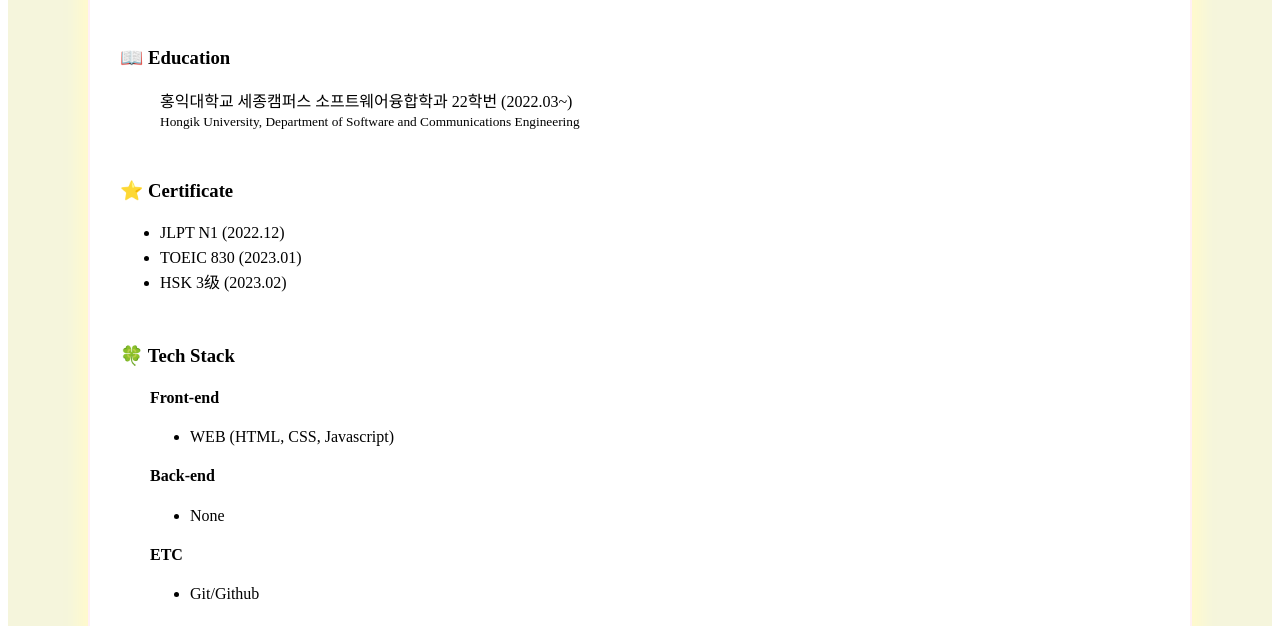
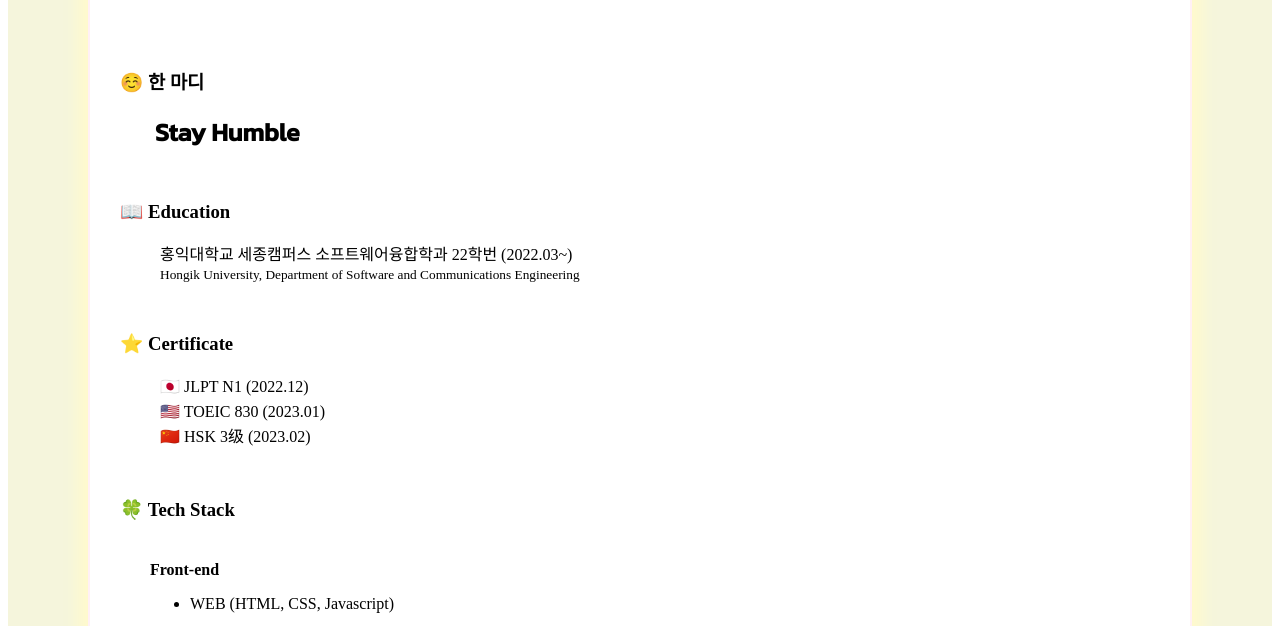
Before and after one commit to LeeJU0912/LeeJU0912.github.io, a plain HTML site: page main.html in a window 1280 px wide. Shown: the part 326-952 px from the top of the page. Drawn offline with Linux system fonts and the light colour scheme.

Commit message:
Some Fix

```diff
--- a/css/main.css
+++ b/css/main.css
@@ -52,6 +52,11 @@
     letter-spacing: 1px;
 }
 
+.main_saying {
+    margin-top: 70px;
+    margin-left: 30px;
+}
+
 .main_college {
     margin-top: 50px;
     margin-left: 30px;
@@ -64,11 +69,17 @@
 
 .main_certi_listset {
     line-height: 25px;
+    list-style-type: none;
 }
 
 .main_techstack {
     margin-top: 50px;
     margin-left: 30px;
+}
+
+.main_techstack h4 {
+    margin-bottom: 3px;
+    margin-top: 40px;
 }
 
 .footer_setting {
--- a/main.html
+++ b/main.html
@@ -3,6 +3,12 @@
 <head>
     <meta charset="UTF-8">
     <link rel="stylesheet" href="css/main.css" type="text/css">
+    <style>
+        @import url('https://fonts.googleapis.com/css2?family=Kanit:wght@500&display=swap');
+        .kanit {
+            font-family: 'Kanit', sans-serif;
+        }
+    </style>
     <title>About ME</title>
 </head>
 <body>
@@ -25,7 +31,10 @@
     <div class="main_setting">
         <div class="main_name">
             <h1>이재욱 <small>Lee Jae Uk</small></h1>
-
+        </div>
+        <div class="main_saying">
+            <h3>☺️ 한 마디</h3>
+            <span class="kanit" style="font-size: 25px; margin-left: 35px"><b>Stay Humble</b></span>
         </div>
         <div class="main_college">
             <h3>
@@ -41,9 +50,9 @@
                 ⭐️ Certificate
             </h3>
             <ul class="main_certi_listset">
-                <li>JLPT N1 (2022.12)</li>
-                <li>TOEIC 830 (2023.01)</li>
-                <li>HSK 3级 (2023.02)</li>
+                <li>🇯🇵 JLPT N1 (2022.12)</li>
+                <li>🇺🇸 TOEIC 830 (2023.01)</li>
+                <li>🇨🇳 HSK 3级 (2023.02)</li>
             </ul>
         </div>
 
```
Also changed, not shown: js/rsp.js (added).
